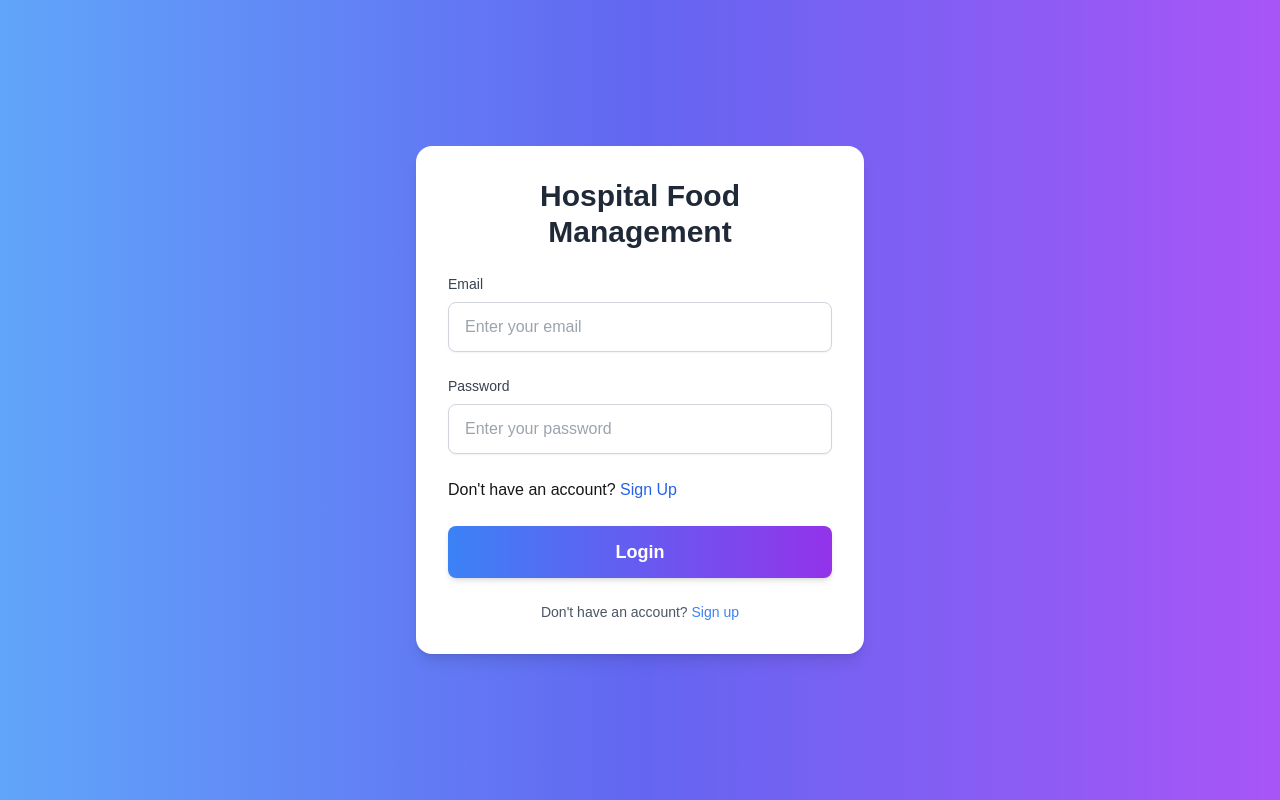
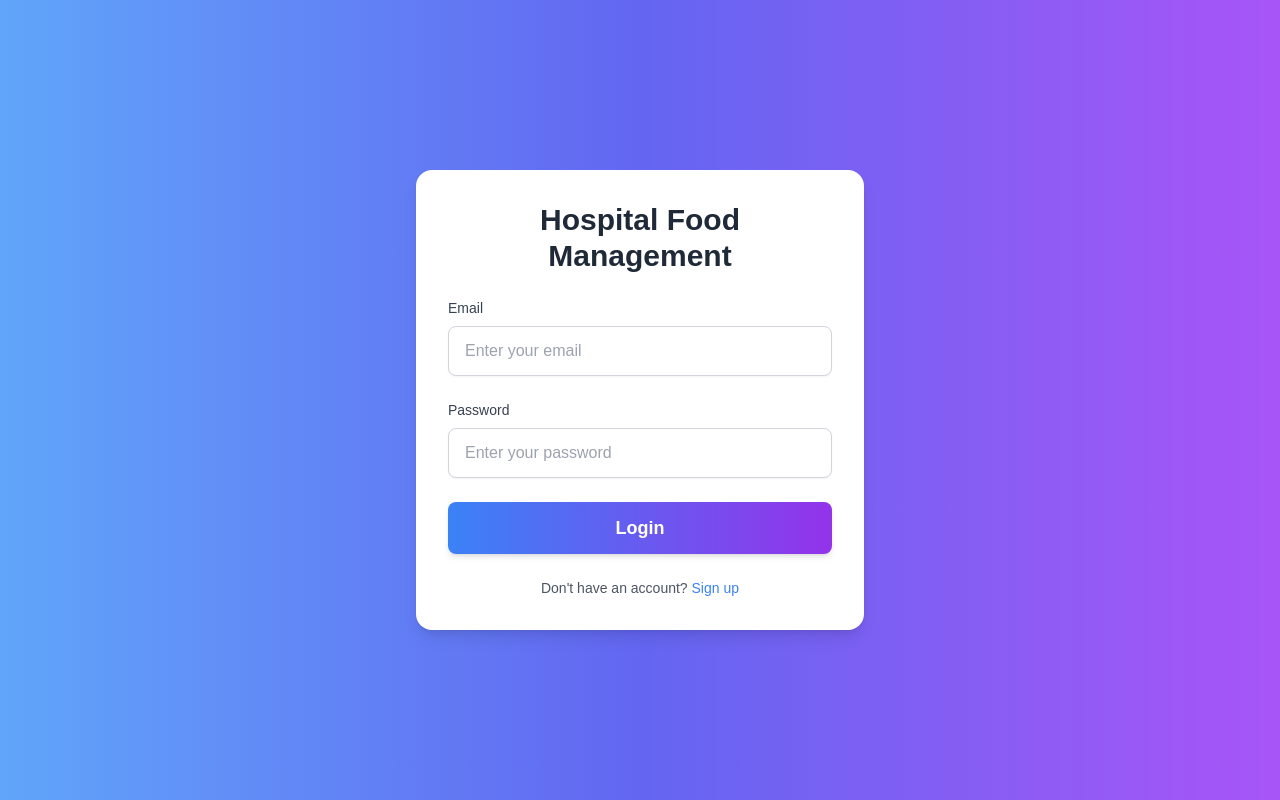
Before and after one commit to umeshkumar111083/Hospital-Food-Delivery-Management, a Next.js app in the folder hospital-food-management/: page /login in a window 1280 px wide. Built offline with nearby package versions, Linux system fonts and the light colour scheme.

Commit message:
fixed bug

```diff
--- a/hospital-food-management/pages/login.tsx
+++ b/hospital-food-management/pages/login.tsx
@@ -113,23 +113,23 @@ export default function Login() {
     placeholder="Enter your password"
   />
           </div>
-          <div className="mt-4">
+          {/* <div className="mt-4">
             <p>
               Don't have an account?{" "}
-              <Link href="/signup">
-                <a className="text-blue-600 hover:underline">Sign Up</a>
+              <Link href="/signup" className="text-blue-600 hover:underline">
+                Sign Up
               </Link>
             </p>
-          </div>
+          </div> */}
           <button type="submit" className="w-full px-4 py-3 text-lg font-semibold text-white bg-gradient-to-r from-blue-500 to-purple-600 rounded-lg shadow-md">
             Login
           </button>
         </form>
         <p className="mt-6 text-center text-sm text-gray-600">
           Don&apos;t have an account?{" "}
-          <a href="/signup" className="text-blue-500 font-medium hover:underline">
+          <Link href="/signup" className="text-blue-500 font-medium hover:underline">
             Sign up
-          </a>
+          </Link>
         </p>
       </div>
     </div>
--- a/hospital-food-management/pages/signup.tsx
+++ b/hospital-food-management/pages/signup.tsx
@@ -83,8 +83,8 @@ export default function Signup() {
         </form>
         <p className="mt-6 text-center text-sm text-gray-600">
           Already have an account?{" "}
-          <Link href="/login">
-            <a className="text-blue-500 font-medium hover:underline">Login</a>
+          <Link href="/login" className="text-blue-500 font-medium hover:underline">
+            Login
           </Link>
         </p>
       </div>
```
